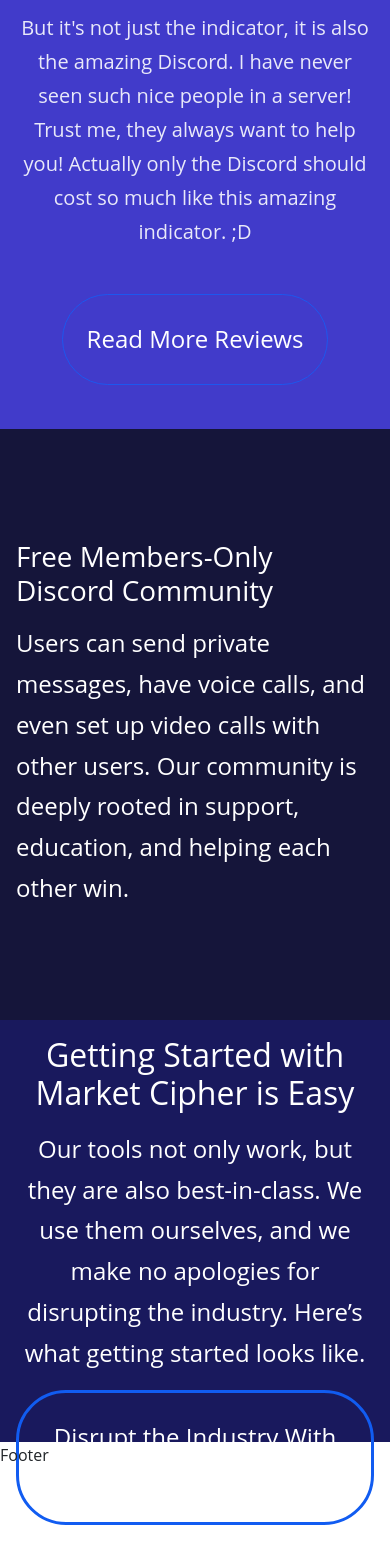
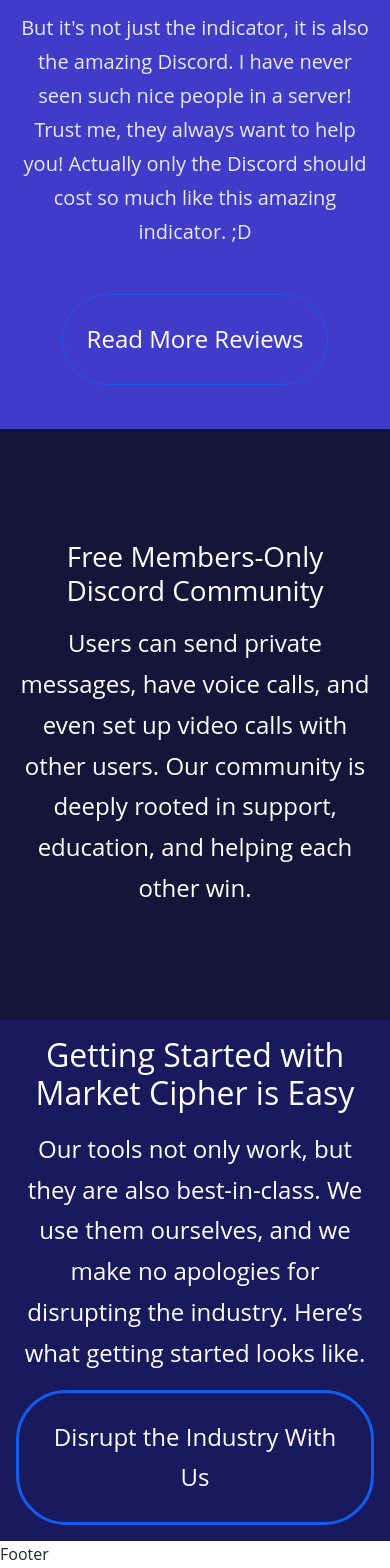
Before and after one commit to RyanBatchelor/MarketCipher, a React (Create React App) app: page / in a window 390 px wide. Shown: the part 5185-6753 px from the top of the page. Before the commit the page ends 6710 px from the top, so only its background shows below. Built offline with nearby package versions, Linux system fonts and the light colour scheme.

Commit message:
Fixed discord center and discord overlap on mobile

```diff
--- a/src/scss/App.scss
+++ b/src/scss/App.scss
@@ -324,7 +324,7 @@
 //Getting Started Section
 .getting-started-container{
   background-color: #19195d;
-  height: 50vh;
+  min-height: 50vh;
   padding: 1rem;
 }
 
@@ -406,6 +406,7 @@
   .discord-content-right{
       margin: auto;
       width: 50%;
+      text-align: center;
   }
 
   .discord-content-left{
```
